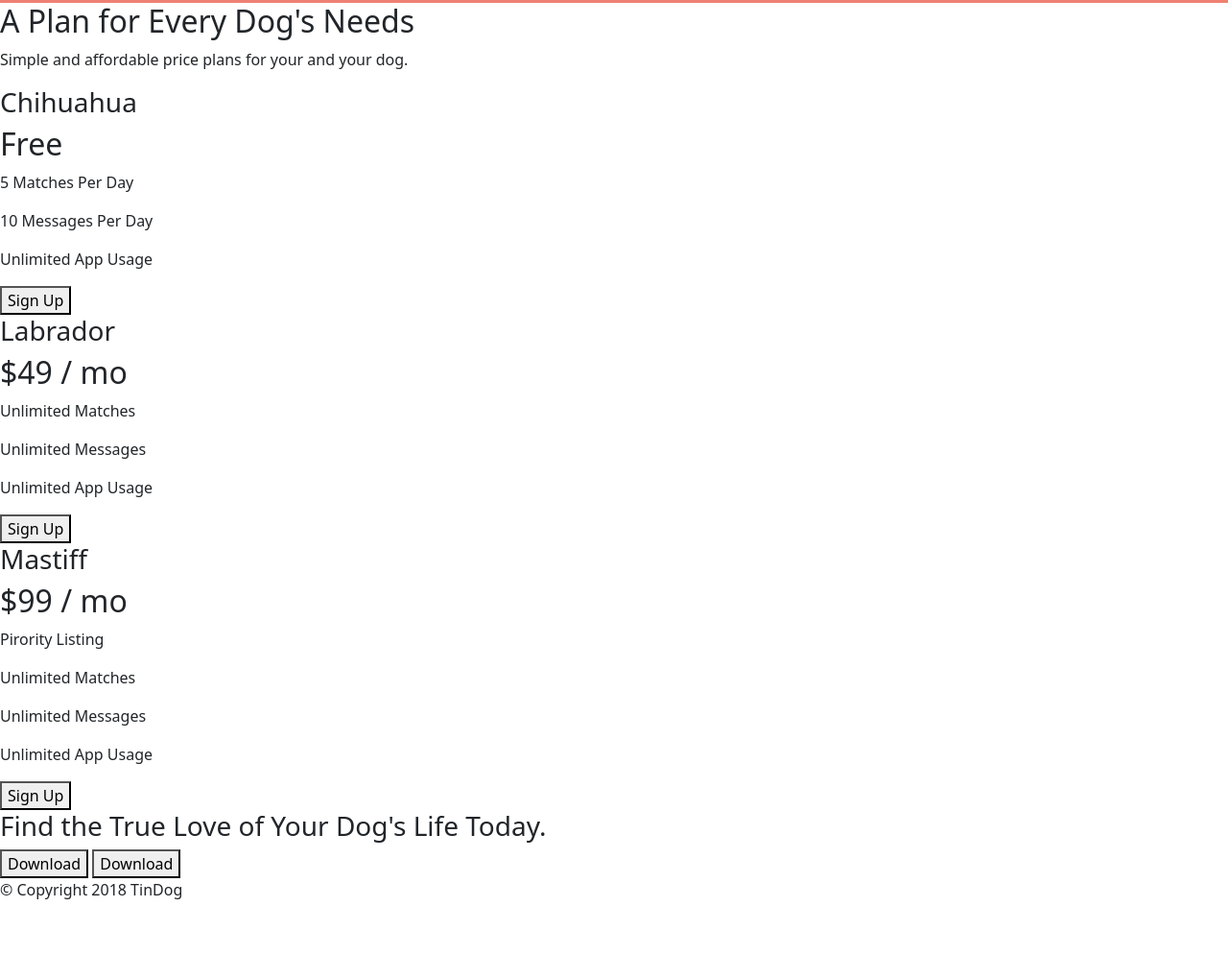
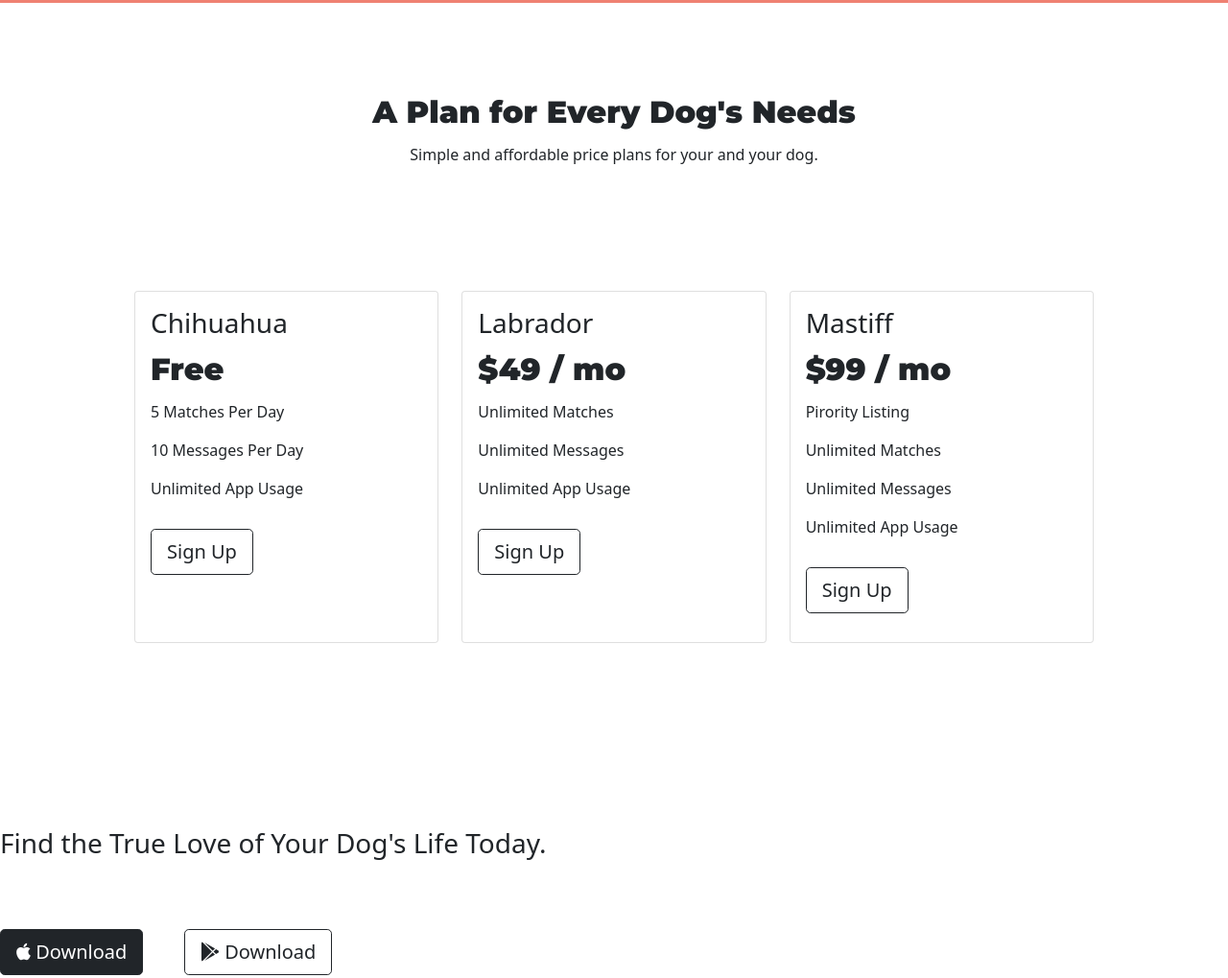
Before and after one commit to NathanYee412/TinDog, a plain HTML site: page TinDog-Start-master/index.html in a window 1280 px wide. Shown: the part 1896-2915 px from the top of the page at 96% size. Before the commit the page ends 2851 px from the top, so only its background shows below. Drawn offline with nearby package versions, Linux system fonts and the light colour scheme.

Commit message:
Styling for pricing section

```diff
--- a/TinDog-Start-master/css/styles.css
+++ b/TinDog-Start-master/css/styles.css
@@ -5,6 +5,11 @@ h1 {
     font-family: 'Montserrat', sans-serif;
     line-height: 1.5;
     font-size: 2.5rem;
+}
+
+h2 {
+    font-family: 'montserrat';
+    line-height: 1.5;
 }
 
 #title {
@@ -130,3 +135,31 @@ h1 {
     width: 10%;
     margin: 20px 20px 50px 20px;
 }
+
+/* Pricing Section  */
+
+
+.pricing-h2 {
+    text-align: center;
+    padding-top: 7%;
+}
+
+.pricing-text {
+    text-align: center;
+    padding-bottom: 7%;
+}
+
+.pricing-cards {
+    margin: 0 10%;
+    margin-bottom: 15%;
+}
+
+/* Call to action  */
+
+
+
+/* Footer  */
+
+#footer {
+    background-color: gray;
+}
--- a/TinDog-Start-master/index.html
+++ b/TinDog-Start-master/index.html
@@ -132,33 +132,49 @@
 
   <section id="pricing">
 
-    <h2>A Plan for Every Dog's Needs</h2>
-    <p>Simple and affordable price plans for your and your dog.</p>
+    <h2 class="pricing-h2">A Plan for Every Dog's Needs</h2>
+    <p class="pricing-text">Simple and affordable price plans for your and your dog.</p>
 
-
-    <h3>Chihuahua</h3>
+    <div class="row row-cols-1 row-cols-md-3 g-4 pricing-cards">
+      <div class="col">
+        <div class="card h-100">
+          <div class="card-body">
+            <h3 class="card-title">Chihuahua</h3>
             <h2>Free</h2>
             <p>5 Matches Per Day</p>
             <p>10 Messages Per Day</p>
             <p>Unlimited App Usage</p>
-    <button type="button">Sign Up</button>
+            <button class="btn btn-outline-dark btn-lg download" type="button">Sign Up</button>
+          </div>
 
-
-    <h3>Labrador</h3>
+        </div>
+      </div>
+      <div class="col">
+        <div class="card h-100">
+          <div class="card-body">
+            <h3 class="card-title">Labrador</h3>
             <h2>$49 / mo</h2>
             <p>Unlimited Matches</p>
             <p>Unlimited Messages</p>
             <p>Unlimited App Usage</p>
-    <button type="button">Sign Up</button>
-
-
-    <h3>Mastiff</h3>
+            <button class="btn btn-outline-dark btn-lg download" type="button">Sign Up</button>
+          </div>
+        </div>
+      </div>
+      <div class="col">
+        <div class="card h-100">
+          <div class="card-body">
+            <h3 class="card-title">Mastiff</h3>
             <h2>$99 / mo</h2>
             <p>Pirority Listing</p>
             <p>Unlimited Matches</p>
             <p>Unlimited Messages</p>
             <p>Unlimited App Usage</p>
-    <button type="button">Sign Up</button>
+            <button class="btn btn-outline-dark btn-lg download" type="button">Sign Up</button>
+          </div>
+        </div>
+      </div>
+    </div>
 
   </section>
 
@@ -168,8 +184,8 @@
   <section id="cta">
 
     <h3>Find the True Love of Your Dog's Life Today.</h3>
-    <button type="button">Download</button>
-    <button type="button">Download</button>
+    <button type="button" class="btn btn-dark btn-lg download"><i class="fab fa-apple"></i> Download</button>
+    <button type="button" class="btn btn-outline-dark btn-lg download"><i class="fab fa-google-play"></i> Download</button>
 
   </section>
 
```
Lines whose indentation alone changed are shown as unchanged.
